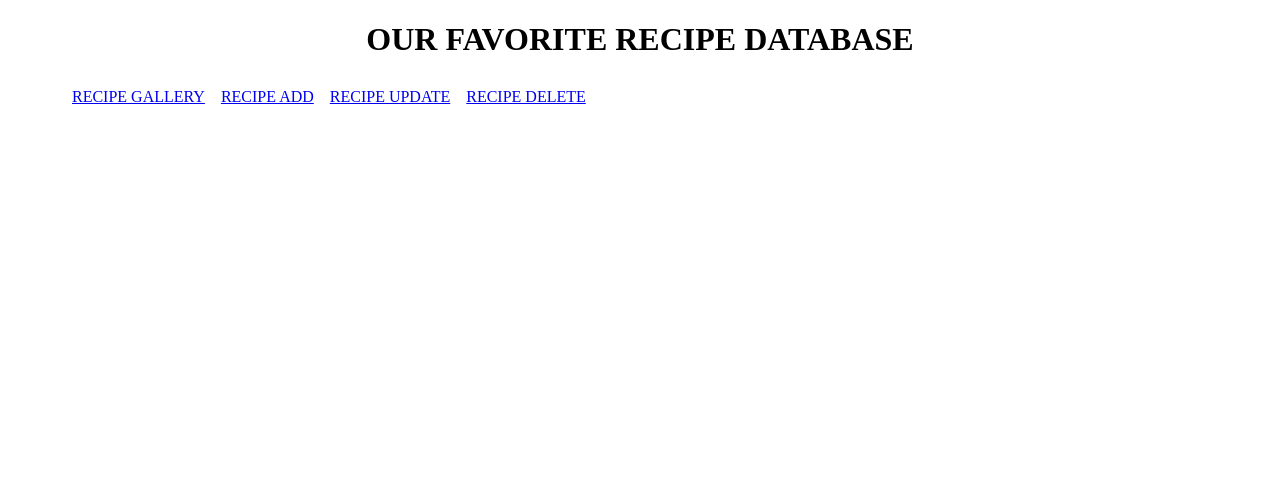
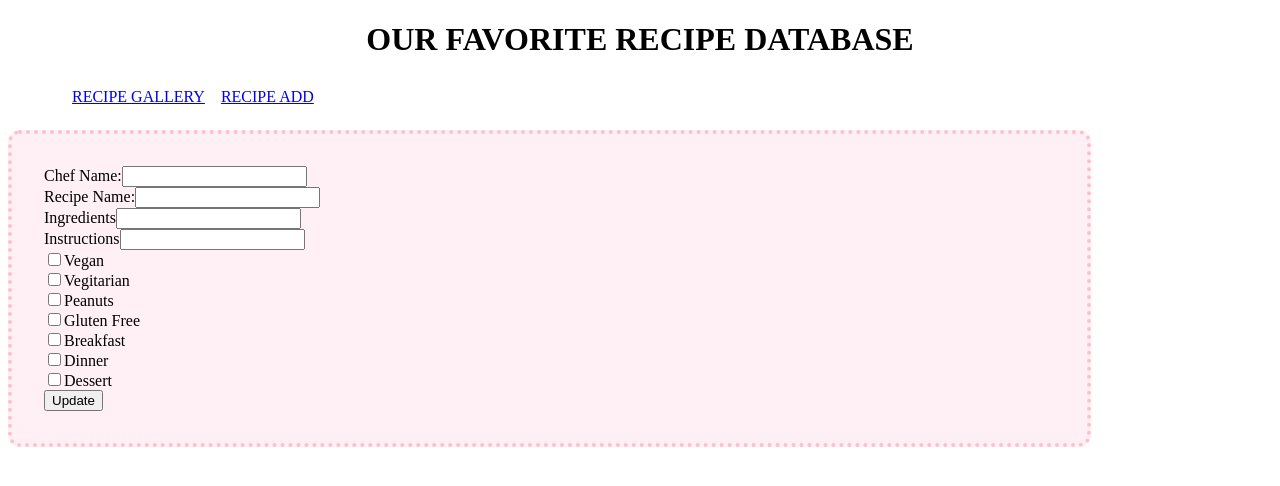
Before and after one commit to RichardFoil/Milestone2, a React (Create React App) app in the folder favorite-recipes/: page /update/1 in a window 1280 px wide. Shown: the top 486 px of the page. Built offline with nearby package versions, Linux system fonts and the light colour scheme; no server answers.

Commit message:
updated and usable app

```diff
--- a/favorite-recipes/src/App.js
+++ b/favorite-recipes/src/App.js
@@ -20,12 +20,12 @@ function App() {
             <li>
             <Link to='/add'>RECIPE ADD</Link>
             </li>
-            <li>
-            <Link to='/update'>RECIPE UPDATE</Link>
+            {/* <li>
+            <Link to='/update/:id'>RECIPE UPDATE</Link>
             </li>
             <li>
             <Link to='/delete'>RECIPE DELETE</Link>
-            </li>
+            </li> */}
           </ul>
         </div>
       </header>
@@ -33,7 +33,7 @@ function App() {
         <Routes>
           <Route path='/gallery' element={<RecipeGallery />} />
           <Route path='/add' element={<AddRecipe />} />
-          <Route path='/update' element={<UpdateRecipe />} />
+          <Route path='/update/:id' element={<UpdateRecipe />} />
           <Route path='/delete' element={<DeleteRecipe />} />
         </Routes>
       </div>
--- a/favorite-recipes/src/recipeAdd.js
+++ b/favorite-recipes/src/recipeAdd.js
@@ -18,8 +18,6 @@ function AddRecipe() {
     const [isDinner, setIsDinner] = useState(false)
     const [isDessert, setIsDesset] = useState(false)
     const [recipes, setRecipes] = useState([])
-
-    console.log('STATE for chef!', isDessert)
 
     const grabRecipes = async () => {
         const recipes = await fetch('/recipes')
--- a/favorite-recipes/src/recipeGallery.js
+++ b/favorite-recipes/src/recipeGallery.js
@@ -1,33 +1,124 @@
-import {useState} from 'react';
-
+import { useState,  } from "react";
+import { Link } from "react-router-dom";
 
 function RecipeGallery() {
-    const [state, setState] = useState([])
-    const getData = async () => {
-        console.log('We got clicked!!')
-    const data = await fetch ("/recipes")
-    console.log('data label hahaha!', data)
-    const cleanData = await data.json()
+  const [state, setState] = useState([]);
+  const [recipes, setRecipes] = useState([])
+  const getData = async () => {
+    console.log("We got clicked!!");
+    const data = await fetch("/recipes");
+    console.log("data label hahaha!", data);
+    const cleanData = await data.json();
 
-        console.log('clean data', cleanData)
-        setState(cleanData)
-    }
+    console.log("clean data", cleanData);
+    setState(cleanData);
+  };
 
-    console.log('State !!!!!!!!!', state)
+  console.log("State !!!!!!!!!", state);
 
-    return(
+  //DELETE
+  const deleteRecipe = async () => {
+    const recipes = await fetch("/recipes");
+    const cleanRecipe = await recipes.json();
+    setRecipes(cleanRecipe)
+  };
 
-        <div>
-            <button onClick={getData}>Grab recipes!</button>
-            {state.map((recipe)=> {
-                return (
-                    <h1>{recipe}</h1>
-                )
-            })}
+  const remove = async (id) => {
+    const requestOptions = {
+      method: "DELETE",
+      headers: { "Content-Type": "application/json" },
+    };
+    const data = await fetch(`/recipes/${id}`, requestOptions);
+    const cleanData = await data.json();
+    console.log("We deleted!", cleanData);
+    deleteRecipe();
+  };
 
-        </div>
-    );
-
+  //GALLERY
+  return (
+    <div>
+      <button onClick={getData}>Grab recipes!</button>
+      {state.map((recipe) => {
+        return (
+          <div>
+            <h1>
+              {" "}
+              Chef:
+              {recipe.chef}
+            </h1>
+            <h2>
+              {" "}
+              Dish:
+              {recipe.dish}
+            </h2>
+            <h3>
+              {" "}
+              Ingredients:
+              {recipe.ingredients}
+            </h3>
+            <h3>
+              {" "}
+              Instructions:
+              {recipe.instructions}
+            </h3>
+            <h4>
+              {" "}
+              and it
+              {recipe.hasGluten ? <span> does </span> : <span> does NOT </span>}
+              have gluten.
+            </h4>
+            <h4>
+              and it{" "}
+              {recipe.hasPeanuts ? (
+                <span> does </span>
+              ) : (
+                <span> does NOT </span>
+              )}
+              have Peanuts.
+            </h4>
+            <h4>
+              and it{" "}
+              {recipe.isVegan ? <span> is </span> : <span> is NOT </span>}{" "}
+              Vegan.
+            </h4>
+            <h4>
+              and it{" "}
+              {recipe.isVegitarian ? <span> is </span> : <span> is NOT </span>}{" "}
+              Vegitarian.
+            </h4>
+            <h4>
+              {" "}
+              and it{" "}
+              {recipe.isBreakfast ? (
+                <span> is </span>
+              ) : (
+                <span> is NOT </span>
+              )}{" "}
+              Breakfast.
+            </h4>
+            <h4>
+              {" "}
+              and it{" "}
+              {recipe.isDinner ? <span> is </span> : <span> is NOT </span>}{" "}
+              Dinner.
+            </h4>
+            <h4>
+              {" "}
+              and it{" "}
+              {recipe.isDessert ? (
+                <span> is </span>
+              ) : (
+                <span> is NOT </span>
+              )}{" "}
+              Dessert.
+            </h4>
+            <Link to={`/update/${recipe._id}`}>update</Link>
+            <button onClick={() => remove(recipe._id)}> Delete</button>
+          </div>
+        );
+      })}
+    </div>
+  );
 }
 
-export default RecipeGallery
+export default RecipeGallery;
--- a/favorite-recipes/src/recipeUpdate.js
+++ b/favorite-recipes/src/recipeUpdate.js
@@ -1,73 +1,169 @@
-import react from "react";
-import Button from 'react-bootstrap/Button';
-import Col from 'react-bootstrap/Col';
-import Form from 'react-bootstrap/Form';
-import Row from 'react-bootstrap/Row';
+
+import Button from "react-bootstrap/Button";
+import Col from "react-bootstrap/Col";
+import Form from "react-bootstrap/Form";
+import Row from "react-bootstrap/Row";
+import { useState, useEffect } from "react";
+import { useParams } from "react-router-dom";
+
+function UpdateRecipe({ recipe }) {
+  const [state, setState] = useState([]);
+  const [chef, setChef] = useState("")
+  const [dish, setDish] = useState("")
+  const [ingredients, setIngredients] = useState("")
+  const [instructions, setInstructions] = useState("")
+  const [hasGluten, setHasGluten] = useState(false)
+  const [hasPeanuts, setHasPeanuts] = useState(false)
+  const [isVegan, setIsVegan] = useState(false)
+  const [isVegitarian, setIsVegitarian ] = useState(false)
+  const [isBreakfast, setIsBreakfast] = useState(false)
+  const [isDinner, setIsDinner] = useState(false)
+  const [isDessert, setIsDesset] = useState(false)
+
+
+  const {id} = useParams()
+  console.log('id!', id)
+
+  const getData = async () => {
+    const data = await fetch("/recipes/" + id);
+
+    console.log("data label hahaha!", data);
+    const cleanData = await data.json();
+
+    console.log("clean data", cleanData);
+    setState(cleanData);
+  };
+
+  useEffect(()=> {
+    getData()
+  }, []);
 
 
 
-function UpdateRecipe({recipe}) {
+  console.log("update !!!!!!!!!", state);
+  console.log(state);
+
+  const update = async () => {
+    const requestOptions = {
+      method: 'PUT',
+      headers: { 'Content-Type': 'application/json' },
+      body: JSON.stringify({
+        chef: chef,
+      dish: dish,
+      ingredients: ingredients,
+      instructions: instructions,
+      hasGluten: hasGluten,
+      hasPeanuts: hasPeanuts,
+      isVegan: isVegan,
+      isVegitarian: isVegitarian,
+      isBreakfast: isBreakfast,
+      isDinner: isDinner,
+      isDessert: isDessert,
+
+      })
+    };
+    const data = await fetch(`/recipes/${id}/update`, requestOptions)
+    const cleanData = await data.json()
+    console.log('We updated!', cleanData)
+    getData()
+  }
   return (
-        <Form action={`/recipes/${recipe._id}?_method=PUT`} method="POST">
+
+    <Form action="/gallery" method="GET">
       <Row className="mb-3">
         <Form.Group as={Col} controlId="formGirdChefName">
           <Form.Label>Chef Name:</Form.Label>
-                <Form.Control type="name" placeholder="Chef's name" defaultValue={recipe.chef} />
+          <Form.Control onChange={(e) => setChef(e.target.value)} type="name" defaultValue={state.chef} />
         </Form.Group>
 
         <Form.Group as={Col} controlId="formGridRecipeName">
           <Form.Label>Recipe Name:</Form.Label>
-                <Form.Control type="text" placeholder="Recipe Name" defaultValue={recipe.dish} />
+          <Form.Control onChange={(e) => setDish(e.target.value)} type="text" defaultValue={state.dish} />
         </Form.Group>
       </Row>
 
       <Form.Group className="mb-3" controlId="formGridIngredients">
         <Form.Label>Ingredients</Form.Label>
-                <Form.Control type="text" placeholder="Ingredients" defaultValue={recipe.ingredients} />
+        <Form.Control onChange={(e) => setIngredients(e.target.value)} type="text" defaultValue={state.ingredients} />
       </Form.Group>
 
       <Form.Group className="mb-3" controlId="formGridInstructions">
         <Form.Label>Instructions</Form.Label>
-                <Form.Control  type="text" placeholder="Instructions" defaultValue={recipe.instructions} />
+        <Form.Control onChange={(e) => setInstructions(e.target.value)} type="text" defaultValue={state.instructions} />
       </Form.Group>
 
       <Row className="mb-3">
         <Form.Group className="mb-3" id="formGridCheckbox">
-                <Form.Check type="checkbox" label="Vegan" defaultChecked={recipe.isVegan} />
+          <Form.Check
+            onChange={(e) => setIsVegan(!isVegan)}
+            type="checkbox"
+            label="Vegan"
+            defaultChecked={state.isVegan}
+          />
         </Form.Group>
 
         <Form.Group className="mb-3" id="formGridCheckbox">
-                <Form.Check type="checkbox" label="Vegitarian" defaultChecked={recipe.isVegitarian}/>
+          <Form.Check
+            onChange={(e) => setIsVegitarian(!isVegitarian)}
+            type="checkbox"
+            label="Vegitarian"
+            defaultChecked={state.isVegitarian}
+          />
         </Form.Group>
 
         <Form.Group className="mb-3" id="formGridCheckbox">
-                <Form.Check type="checkbox" label="Peanuts" defaultChecked={recipe.hasPeanuts} />
+          <Form.Check
+            onChange={(e) => setHasPeanuts(!hasPeanuts)}
+            type="checkbox"
+            label="Peanuts"
+            defaultChecked={state.hasPeanuts}
+          />
         </Form.Group>
 
         <Form.Group className="mb-3" id="formGridCheckbox">
-                <Form.Check type="checkbox" label="Gluten Free" defaultChecked={recipe.hasGluten}/>
+          <Form.Check
+            onChange={(e) => setHasGluten(!hasGluten)}
+            type="checkbox"
+            label="Gluten Free"
+            defaultChecked={state.hasGluten}
+          />
         </Form.Group>
       </Row>
 
       <Row className="mb-3">
         <Form.Group className="mb-3" id="formGridCheckbox">
-                <Form.Check type="checkbox" label="Breakfast" defaultChecked={recipe.isBreakfast} />
+          <Form.Check
+          onChange={(e) => setIsBreakfast(!isBreakfast)}
+            type="checkbox"
+            label="Breakfast"
+            defaultChecked={state.isBreakfast}
+          />
         </Form.Group>
 
         <Form.Group className="mb-3" id="formGridCheckbox">
-                <Form.Check type="checkbox" label="Dinner"  defaultChecked={recipe.isDinner}/>
+          <Form.Check
+            onChange={(e) => setIsDinner(!isDinner)}
+            type="checkbox"
+            label="Dinner"
+            defaultChecked={state.isDinner}
+          />
         </Form.Group>
 
         <Form.Group className="mb-3" id="formGridCheckbox">
-                <Form.Check type="checkbox" label="Dessert" defaultChecked={recipe.isDessert} />
+          <Form.Check
+            onChange={(e) => setIsDesset(!isDessert)}
+            type="checkbox"
+            label="Dessert"
+            defaultChecked={state.isDessert}
+          />
         </Form.Group>
       </Row>
 
-            <Button variant="primary" type="update">
+      <Button onClick={update} variant="primary" type="update">
         Update
       </Button>
     </Form>
-    )
+  );
 }
 
-export default UpdateRecipe
+export default UpdateRecipe;
```
Also changed, not shown: 1 other file (tests, documents, lock files or other folders). Lines whose indentation alone changed are shown as unchanged.
